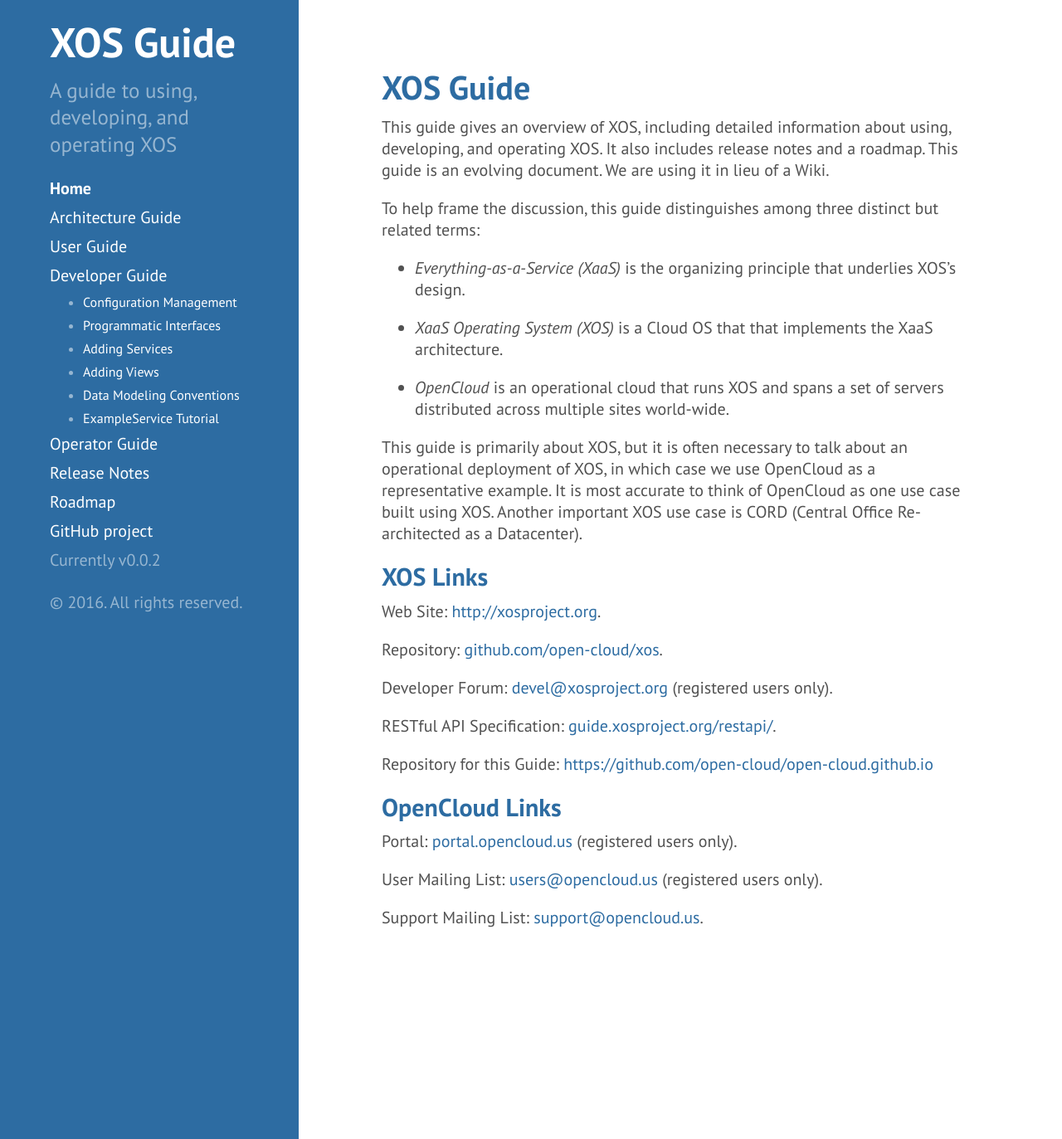
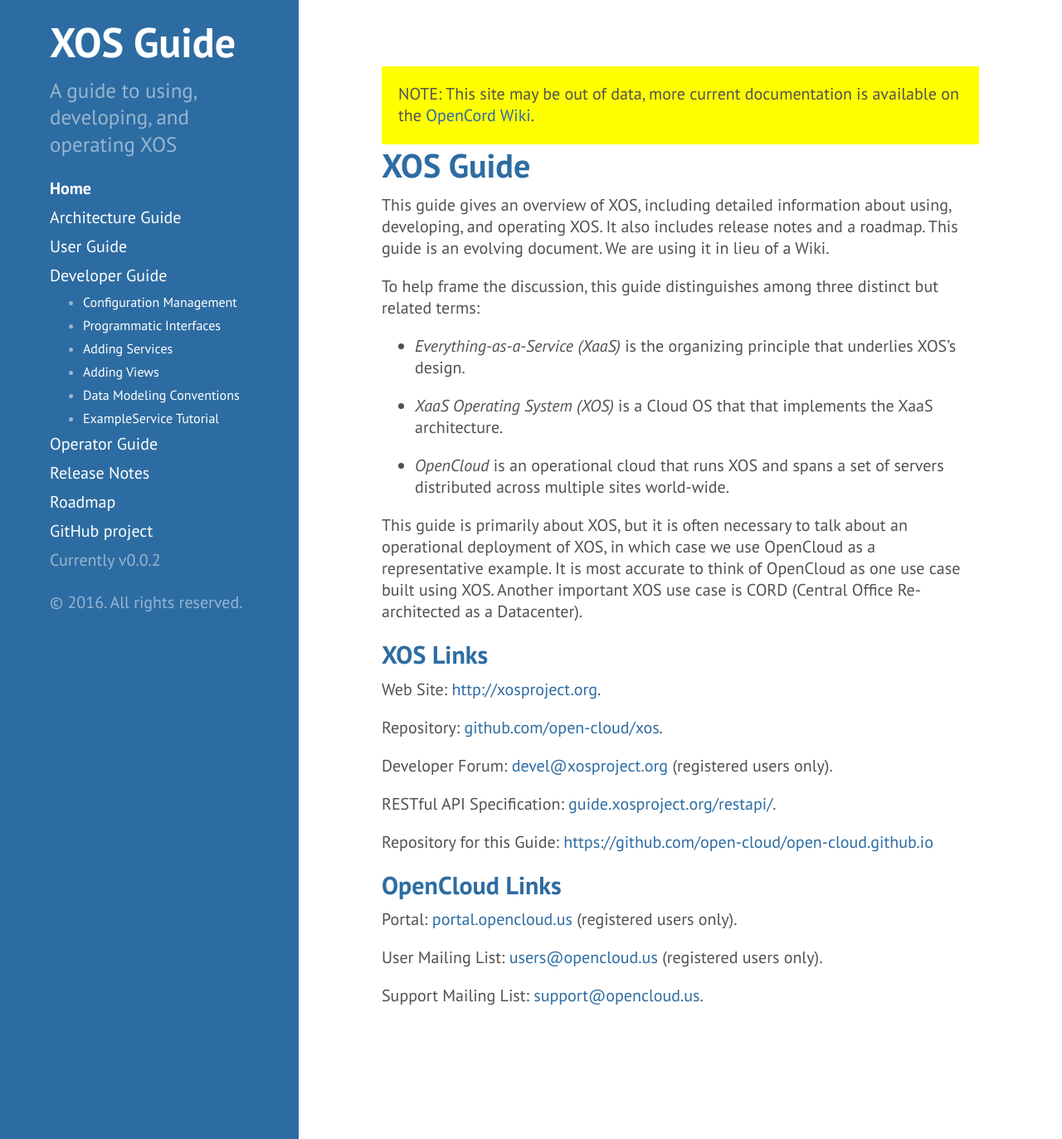
Before and after one commit to open-cloud/open-cloud.github.io.old, a Jekyll site: the page built from index.md, in a window 1280 px wide and 1373 px high. Shown: the whole window at 83% size. Built offline with Jekyll 4.4.1, drawn with Linux system fonts in a browser that asks for light colours.

Commit message:
direct people to the opencord wiki as it has newer changes

```diff
--- a/_layouts/default.html
+++ b/_layouts/default.html
@@ -8,6 +8,9 @@
     {% include sidebar.html %}
 
     <div class="content container">
+    <div class="banner" style="background-color: #ffff00; padding: 1em 1em 0.1em 1em;">
+      <p>NOTE: This site may be out of data, more current documentation is available on the <a href="https://wiki.opencord.org">OpenCord Wiki</a>.</p>
+    </div>
       {{ content }}
     </div>
 
```
